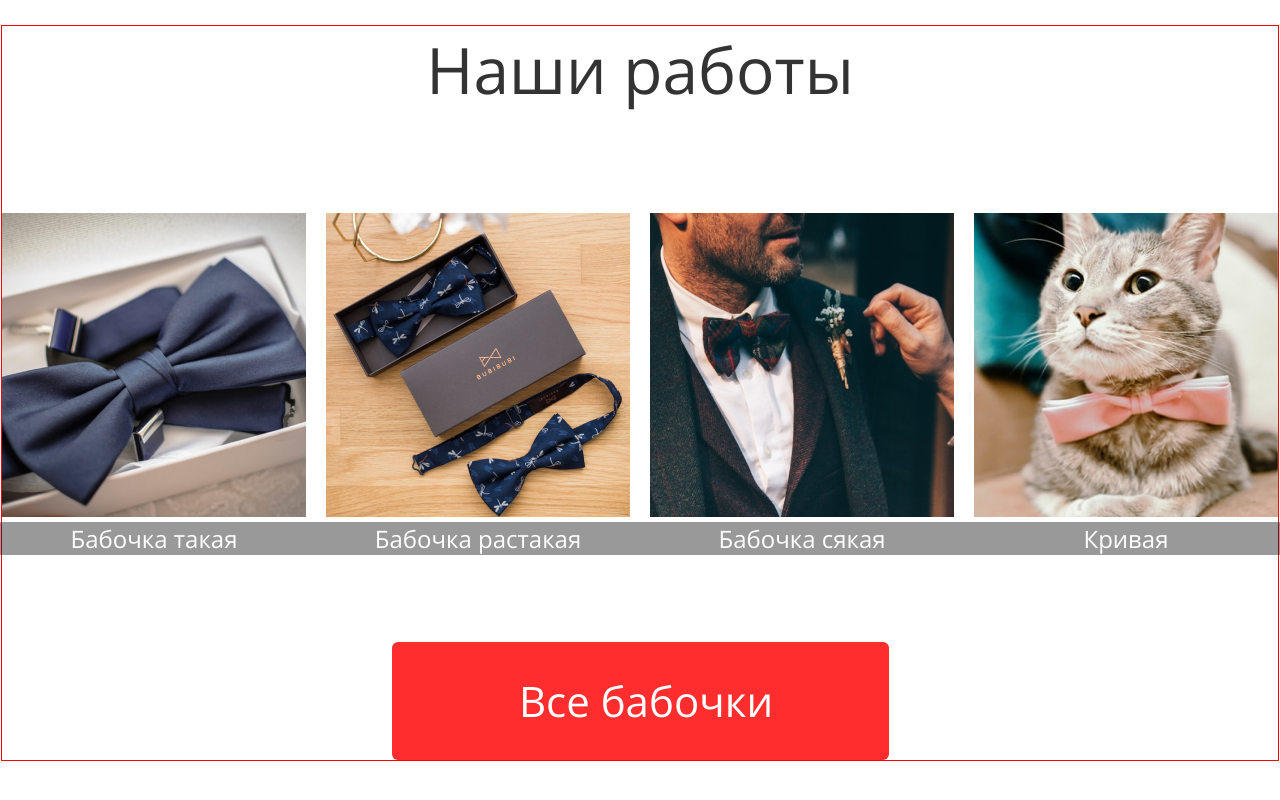
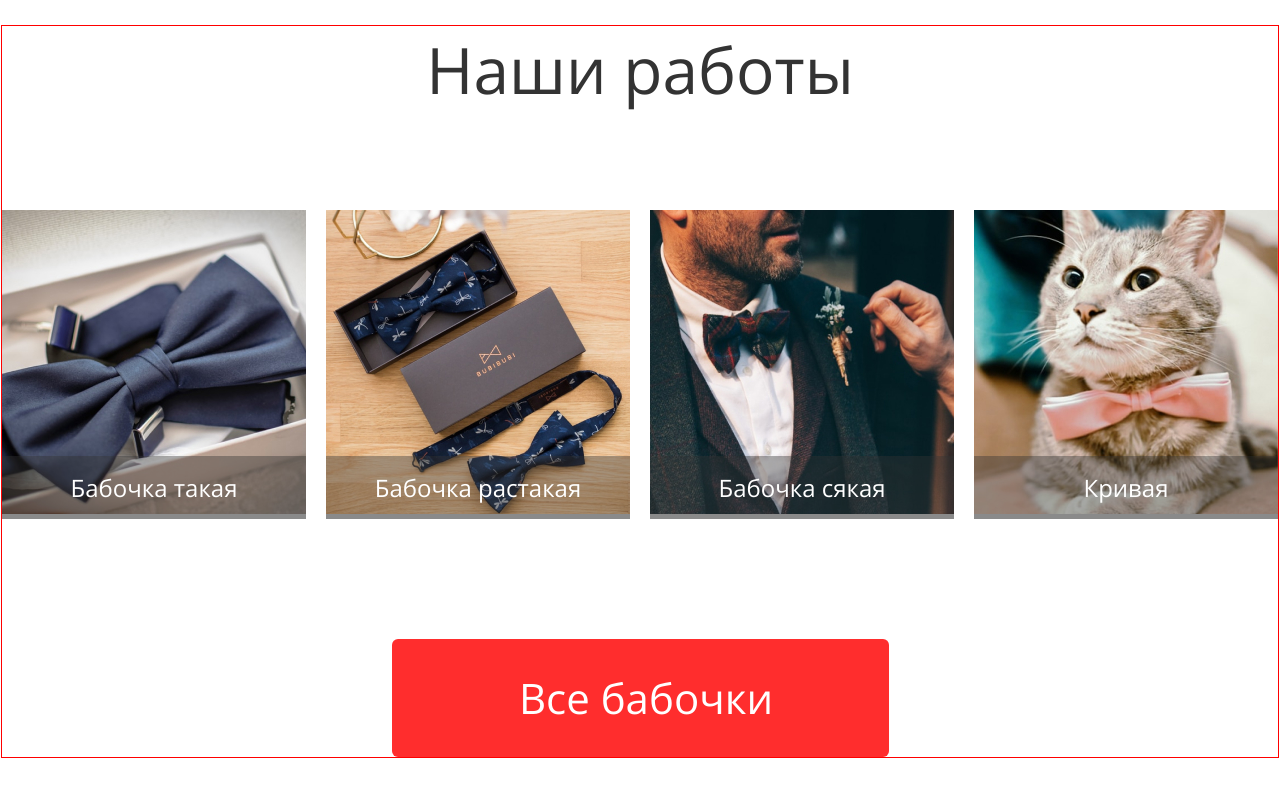
Before and after one commit to vasiltsov-ea/butterfly-shop-vasiltsov, a website: page www/index.html in a window 1280 px wide. Shown: the part 1055-1855 px from the top of the page. Drawn offline with Linux system fonts and the light colour scheme.

Commit message:
Спозиционированы надписи к фото на главной странице

```diff
--- a/src/styles/blocks/_portfolio.scss
+++ b/src/styles/blocks/_portfolio.scss
@@ -8,32 +8,30 @@
 }
 
 .portfolio-title {
-  margin: 0 0 100px 0;
+  margin: 0 0 97px 0;
 
   @include section-title;
-
 }
 
 .portfolio-wrapper {
   display: flex;
   margin-right: -$gap;
   margin-left: -$gap;
-  margin-bottom: $gap * 12;
+  padding-bottom: $gap * 12;
 }
 
 .portfolio-picture-box {
   position: relative;
-  padding: 0 $gap;
-  margin: 0;
   flex-basis: 25%;
+  margin: 0 $gap;
+  background-color: #C4C4C4;
 }
 
 .portfolio-picture-desc {
   position: absolute;
-  left: 0;
-  top: 100%;
+  bottom: 0;
   width: 100%;
-  // padding: 15px 49px;
+  padding: 15px 46px;
   margin: 0;
   font-family: $font;
   font-weight: 400;
@@ -41,12 +39,10 @@
   line-height: 33px;
   color: $base-white;
   text-align: center;
-  vertical-align: baseline;
-  background-color: rgba(0, 0, 0, 0.4);
+  background-color: rgba($base-dark, 0.4);
 }
 
 .portfolio-picture {
   width: 100%;
-  background-color: #C4C4C4;
   object-fit: cover;
 }
--- a/www/index.html
+++ b/www/index.html
@@ -47,19 +47,19 @@
         <h2 class="portfolio-title">Наши работы</h2>
         <div class="portfolio-wrapper">
           <div class="portfolio-picture-box">
-            <img class="portfolio-picture" src="../images/one-darkcolored-bowtie.jpg" alt="Галстук-бабочка темно-синего цвета лежит в открытой коробочке белого цвета">
+            <img class="portfolio-picture" src="images/one-darkcolored-bowtie.jpg" alt="Галстук-бабочка темно-синего цвета лежит в открытой коробочке белого цвета">
             <p class="portfolio-picture-desc">Бабочка такая</p>
           </div>
           <div class="portfolio-picture-box">
-            <img class="portfolio-picture" src="../images/two-darkcolored-bowties.jpg" alt="Галстук-бабочка темно-синего цвета с рисунком лежит в открытой коробочке темного цвета. Ниже располагается закрытая коробочка темного цвета. Под ней лежит еще один галстук-бабочка темно-синего цвета, без упаковки">
+            <img class="portfolio-picture" src="images/two-darkcolored-bowties.jpg" alt="Галстук-бабочка темно-синего цвета с рисунком лежит в открытой коробочке темного цвета. Ниже располагается закрытая коробочка темного цвета. Под ней лежит еще один галстук-бабочка темно-синего цвета, без упаковки">
             <p class="portfolio-picture-desc">Бабочка растакая</p>
           </div>
           <div class="portfolio-picture-box">
-            <img class="portfolio-picture" src="../images/man-with-darkcolored-bowtie.jpg" alt="Мужчина в строгом костюме темно-серого цвета и в белой рубашке с разноцветным галстуком-бабочкой на шее и украшением в виде цетка на груди">
+            <img class="portfolio-picture" src="images/man-with-darkcolored-bowtie.jpg" alt="Мужчина в строгом костюме темно-серого цвета и в белой рубашке с разноцветным галстуком-бабочкой на шее и украшением в виде цетка на груди">
             <p class="portfolio-picture-desc">Бабочка сякая</p>
           </div>
           <div class="portfolio-picture-box">
-            <img class="portfolio-picture" src="../images/cat-with-lightcolored-bowtie.jpg" alt="Кот светло-серого полосатого окраса с розовым галстуком-бабочкой на шее">
+            <img class="portfolio-picture" src="images/cat-with-lightcolored-bowtie.jpg" alt="Кот светло-серого полосатого окраса с розовым галстуком-бабочкой на шее">
             <p class="portfolio-picture-desc">Кривая</p>
           </div>
         </div>
```
Also changed, not shown: www/style/style.css.
